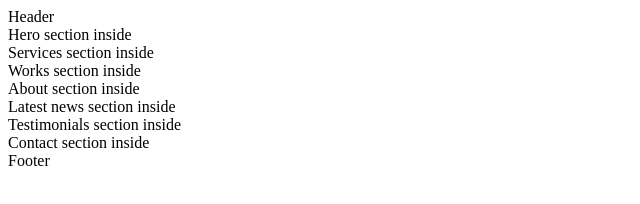
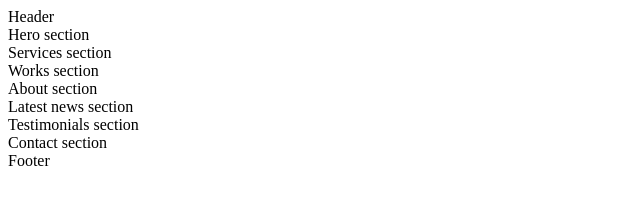
Before and after one commit to Rubio91147/holbertonschool-web_front_end, a plain HTML site: page html_advanced/5-index.html in a window 1280 px wide. Shown: the whole page, without its empty margins (0-640 px from the left). Drawn offline with Linux system fonts and the light colour scheme.

Commit message:
5. Section

```diff
--- a/html_advanced/5-index.html
+++ b/html_advanced/5-index.html
@@ -13,13 +13,13 @@
 <body>
     <header>Header</header>
     <main>
-        <section>Hero section inside</section>
-        <section>Services section inside</section>
-        <section>Works section inside</section>
-        <section>About section inside</section>
-        <section>Latest news section inside</section>
-        <section>Testimonials section inside</section>
-        <section>Contact section inside</section>
+        <section>Hero section</section>
+        <section>Services section </section>
+        <section>Works section</section>
+        <section>About section</section>
+        <section>Latest news section</section>
+        <section>Testimonials section</section>
+        <section>Contact section</section>
     </main>
     <footer>Footer</footer>
     <!-- Add the content of your webpage within the body section -->
```
